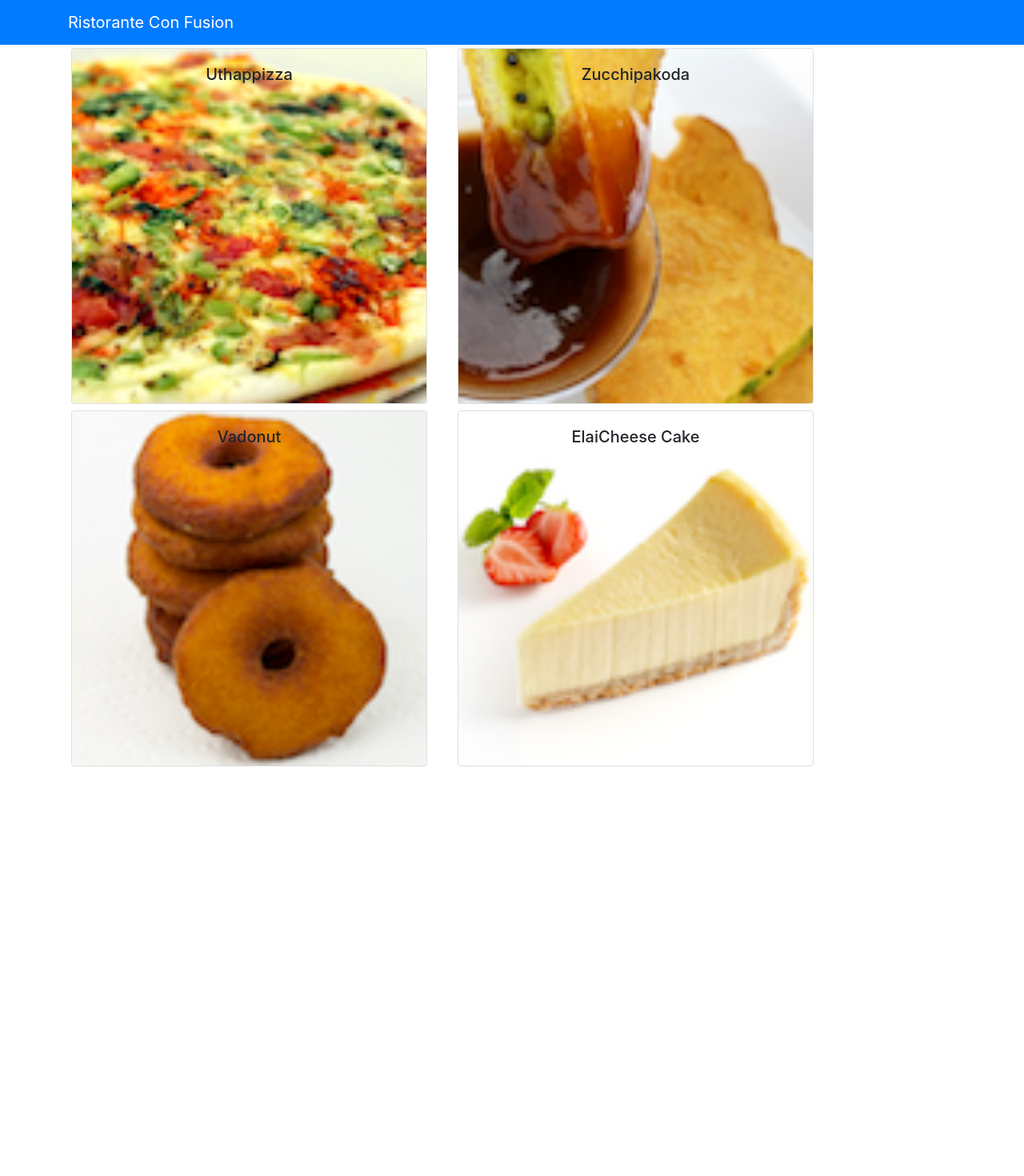
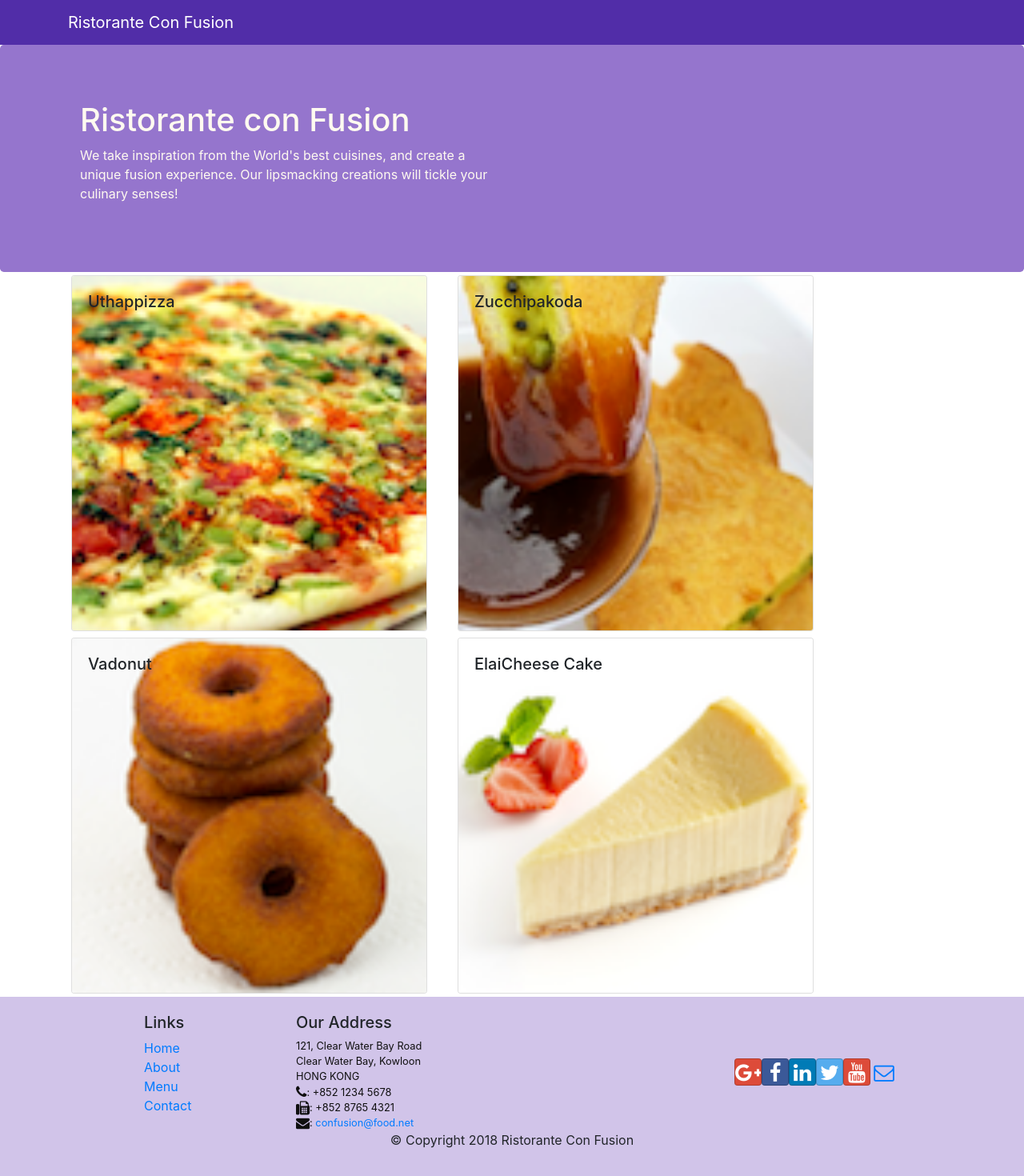
Before and after one commit to HieuBT28299/FirstReactApp, a React (Create React App) app: page /contactus in a window 1280 px wide. Shown: the top 1470 px of the page at 80% size. Before the commit the page ends 962 px from the top, so only its background shows below. Built offline with nearby package versions, Linux system fonts and the light colour scheme.

Commit message:
header and footer

```diff
--- a/package.json
+++ b/package.json
@@ -7,6 +7,8 @@
     "@testing-library/react": "^9.3.2",
     "@testing-library/user-event": "^7.1.2",
     "bootstrap": "4.0.0",
+    "bootstrap-social": "5.1.1",
+    "font-awesome": "4.7.0",
     "react": "^16.13.1",
     "react-dom": "^16.13.1",
     "react-popper": "0.9.2",
--- a/src/App.css
+++ b/src/App.css
@@ -1,38 +1,33 @@
-.App {
-  text-align: center;
+.row-header{
+  margin:0px auto;
+  padding:0px auto;
 }
 
-.App-logo {
-  height: 40vmin;
-  pointer-events: none;
+.row-content {
+  margin:0px auto;
+  padding: 50px 0px 50px 0px;
+  border-bottom: 1px ridge;
+  min-height:400px;
 }
 
-@media (prefers-reduced-motion: no-preference) {
-  .App-logo {
-    animation: App-logo-spin infinite 20s linear;
-  }
+.footer{
+  background-color: #D1C4E9;
+  margin:0px auto;
+  padding: 20px 0px 20px 0px;
+}
+.jumbotron {
+  padding:70px 30px 70px 30px;
+  margin:0px auto;
+  background: #9575CD ;
+  color:floralwhite;
 }
 
-.App-header {
-  background-color: #282c34;
-  min-height: 100vh;
-  display: flex;
-  flex-direction: column;
-  align-items: center;
-  justify-content: center;
-  font-size: calc(10px + 2vmin);
-  color: white;
+address{
+  font-size:80%;
+  margin:0px;
+  color:#0f0f0f;
 }
 
-.App-link {
-  color: #61dafb;
+.navbar-dark {
+  background-color: #512DA8;
 }
-
-@keyframes App-logo-spin {
-  from {
-    transform: rotate(0deg);
-  }
-  to {
-    transform: rotate(360deg);
-  }
-}
--- /dev/null
+++ b/src/components/FooterComponent.js
@@ -0,0 +1,50 @@
+import React from 'react';
+
+function Footer(props) {
+    return (
+        <div className="footer">
+            <div className="container">
+                <div className="row justify-content-center">
+                    <div className="col-4 offset-1 col-sm-2">
+                        <h5>Links</h5>
+                        <ul className="list-unstyled">
+                            <li><a href="#">Home</a></li>
+                            <li><a href="#">About</a></li>
+                            <li><a href="#">Menu</a></li>
+                            <li><a href="contactus.html">Contact</a></li>
+                        </ul>
+                    </div>
+                    <div className="col-7 col-sm-5">
+                        <h5>Our Address</h5>
+                        <address>
+                            121, Clear Water Bay Road<br />
+		              Clear Water Bay, Kowloon<br />
+		              HONG KONG<br />
+                            <i className="fa fa-phone fa-lg"></i>: +852 1234 5678<br />
+                            <i className="fa fa-fax fa-lg"></i>: +852 8765 4321<br />
+                            <i className="fa fa-envelope fa-lg"></i>: <a href="mailto:confusion@food.net">
+                                confusion@food.net</a>
+                        </address>
+                    </div>
+                    <div className="col-12 col-sm-4 align-self-center">
+                        <div className="text-center">
+                            <a className="btn btn-social-icon btn-google" href="http://google.com/+"><i className="fa fa-google-plus"></i></a>
+                            <a className="btn btn-social-icon btn-facebook" href="http://www.facebook.com/profile.php?id="><i className="fa fa-facebook"></i></a>
+                            <a className="btn btn-social-icon btn-linkedin" href="http://www.linkedin.com/in/"><i className="fa fa-linkedin"></i></a>
+                            <a className="btn btn-social-icon btn-twitter" href="http://twitter.com/"><i className="fa fa-twitter"></i></a>
+                            <a className="btn btn-social-icon btn-google" href="http://youtube.com/"><i className="fa fa-youtube"></i></a>
+                            <a className="btn btn-social-icon" href="mailto:"><i className="fa fa-envelope-o"></i></a>
+                        </div>
+                    </div>
+                </div>
+                <div className="row justify-content-center">
+                    <div className="col-auto">
+                        <p>© Copyright 2018 Ristorante Con Fusion</p>
+                    </div>
+                </div>
+            </div>
+        </div>
+    )
+}
+
+export default Footer;
--- /dev/null
+++ b/src/components/HeaderComponent.js
@@ -0,0 +1,28 @@
+import React, { Component } from 'react';
+import { Navbar, NavbarBrand, Jumbotron } from 'reactstrap';
+
+class Header extends Component {
+    render() {
+        return (
+            <React.Fragment>
+                <Navbar dark>
+                    <div className="container">
+                        <NavbarBrand href="/">Ristorante Con Fusion</NavbarBrand>
+                    </div>
+                </Navbar>
+                <Jumbotron>
+                    <div className="container">
+                        <div className="row row-header">
+                            <div className="col-12 col-sm-6">
+                                <h1>Ristorante con Fusion</h1>
+                                <p>We take inspiration from the World's best cuisines, and create a unique fusion experience. Our lipsmacking creations will tickle your culinary senses!</p>
+                            </div>
+                        </div>
+                    </div>
+                </Jumbotron>
+            </React.Fragment>
+        );
+    }
+}
+
+export default Header;
--- a/src/components/MainComponent.js
+++ b/src/components/MainComponent.js
@@ -1,7 +1,8 @@
 import React, { Component } from 'react';
-import { Navbar, NavbarBrand } from 'reactstrap';
 import Menu from './MenuComponent';
 import { DISHES } from '../shared/dishes';
+import Header from './HeaderComponent';
+import Footer from './FooterComponent';
 import DishDetail from './DishDetailComponent';
 
 class Main extends Component {
@@ -22,15 +23,12 @@
     render() {
         return (
             <div className="App">
-                <Navbar dark color="primary">
-                    <div className="container">
-                        <NavbarBrand href="/">Ristorante Con Fusion</NavbarBrand>
-                    </div>
-                </Navbar>
+                <Header />
                 <Menu dishes={this.state.dishes}
                     onClick={(dishId) => this.onDishSelect(dishId)} />
                 <DishDetail
                     dish={this.state.dishes.filter((dish) => dish.id === this.state.selectedDish)[0]} />
+                <Footer />
             </div>
         );
     }
--- a/src/index.js
+++ b/src/index.js
@@ -1,6 +1,8 @@
 import React from 'react';
 import ReactDOM from 'react-dom';
 import 'bootstrap/dist/css/bootstrap.min.css';
+import 'font-awesome/css/font-awesome.min.css';
+import 'bootstrap-social/bootstrap-social.css';
 import './index.css';
 import App from './App';
 import * as serviceWorker from './serviceWorker';
```
Also changed, not shown: 1 other file (tests, documents, lock files or other folders).
